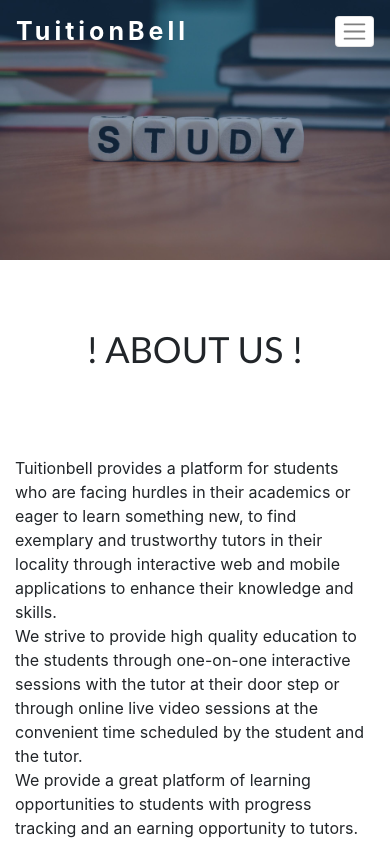
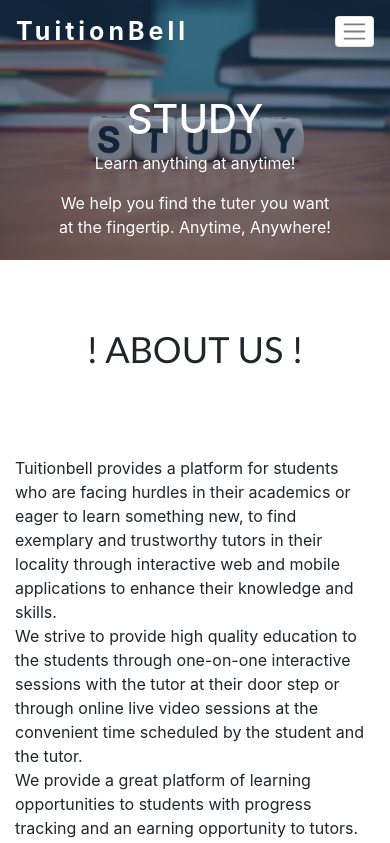
Before and after one commit to HarikaReddySarikonda/carousel, an Angular app in the folder tuitionbell/: page / in a window 390 px wide. Shown: the top 843 px of the page. Built offline with nearby package versions, Linux system fonts and the light colour scheme.

Commit message:
Mobile View : Home carousal and footer issue resolved

```diff
--- a/tuitionbell/src/app/body/home/home.component.html
+++ b/tuitionbell/src/app/body/home/home.component.html
@@ -12,7 +12,7 @@
           index as i;first as isFirst">
               <div class="layer"></div>
                 <img src={{dataS.img}} class="d-block w-100" alt="...">
-                <div class="carousel-caption d-none d-md-block">
+                <div class="carousel-caption d-md-block">
                   <h1>{{dataS.title}}</h1>
                   <p>{{dataS.data1}}</p>
                   <p>{{dataS.data2}}</p><br><br>
--- a/tuitionbell/src/app/footer/footer.component.html
+++ b/tuitionbell/src/app/footer/footer.component.html
@@ -7,14 +7,14 @@
         <!-- Grid row -->
         <div class="row">
           <!-- Grid column -->
-          <div class="col-3 mt-md-0 mt-3">
+          <div class="col-md-3 mb-md-0 mb-3">
             <!-- Content -->
             <h5 class="text-uppercase">Address</h5><hr>
             <p> 1234 Street Name </p>
             <p> City, AA 99999</p>
           </div>
           <!-- Grid column -->
-          <div class="col-3 mt-md-0 mt-3">
+          <div class="col-md-3 mb-md-0 mb-3">
             <!-- Content -->
             <h5 class="text-uppercase">FEATURES</h5>
             <ul class="list-unstyled">
```
